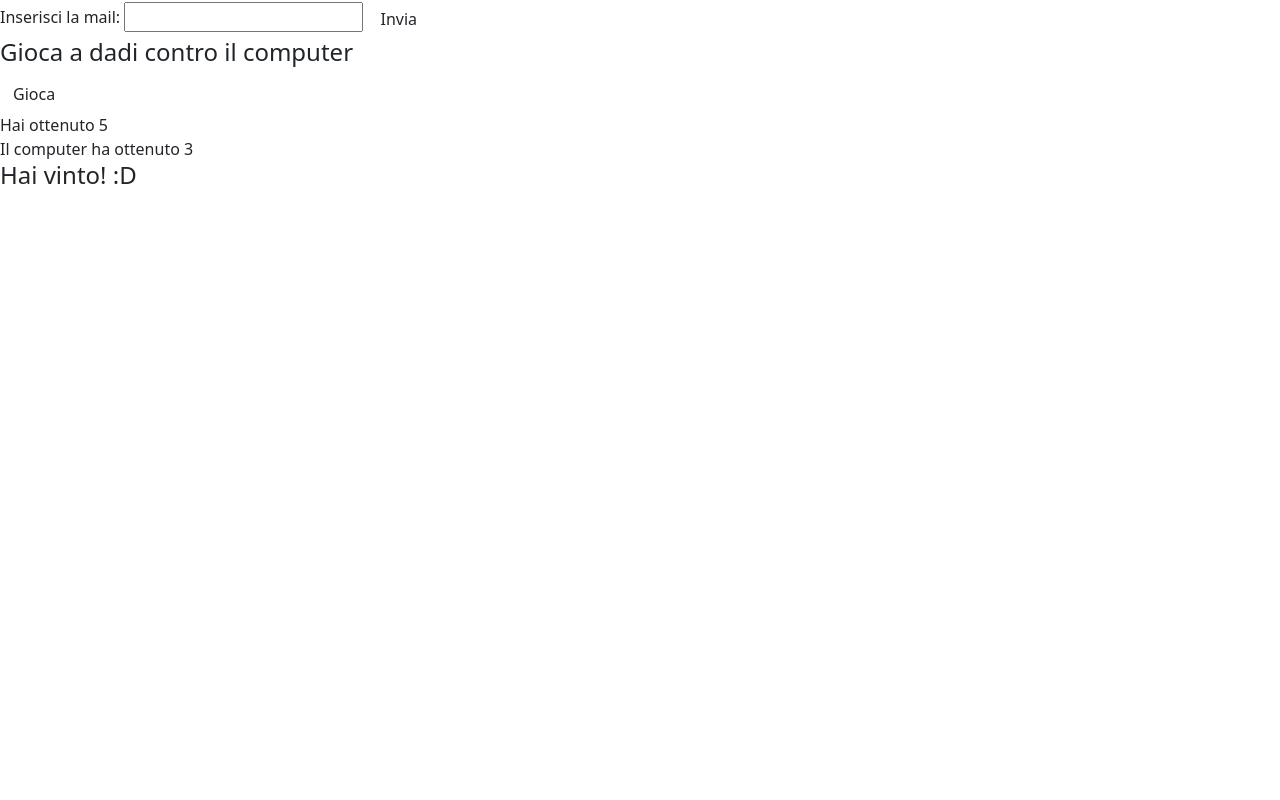
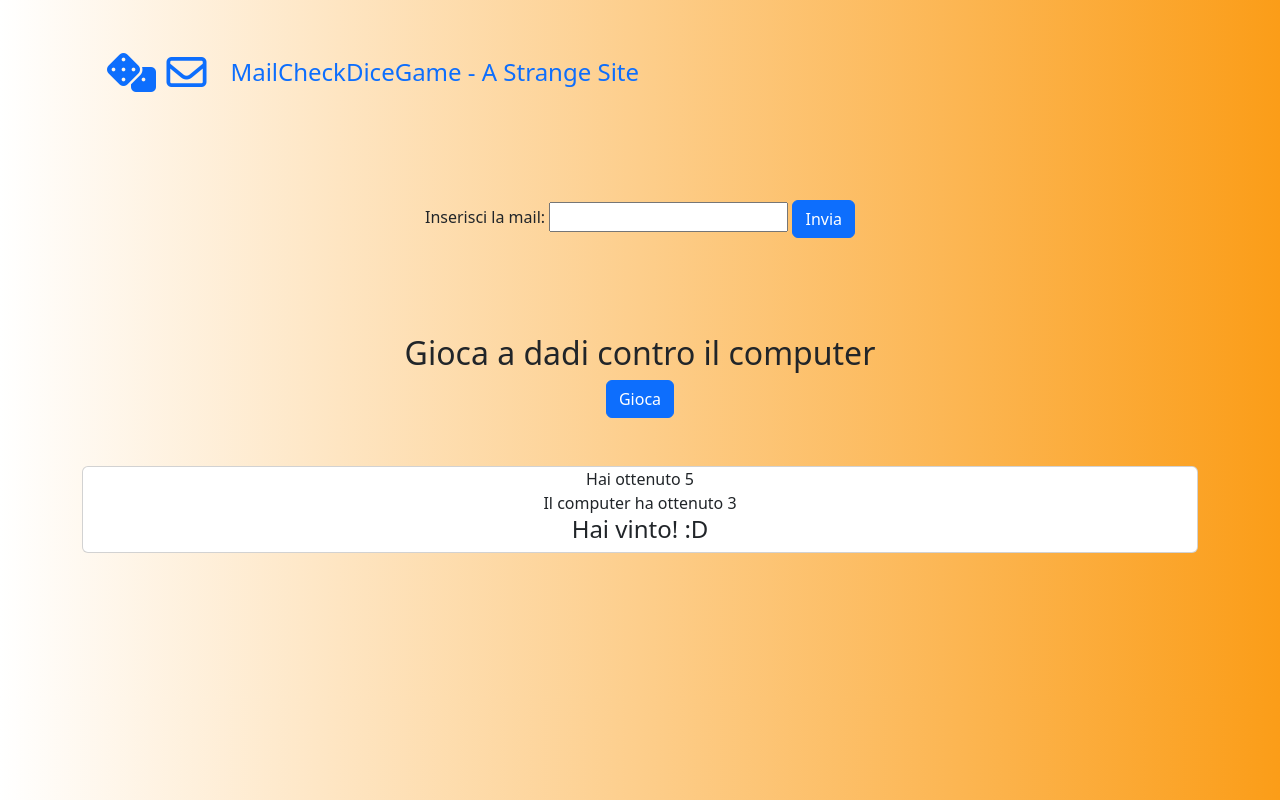
Before and after one commit to G-Lumia/js-mail-dadi, a plain HTML site: page index.html in a window 1280 px wide. Both pictures are taken after a click on the button "Gioca". Drawn offline with nearby package versions, Linux system fonts and the light colour scheme.

Commit message:
added css style

```diff
--- a/css/style.css
+++ b/css/style.css
@@ -0,0 +1,4 @@
+body{
+    background: rgb(255,255,255);
+    background: linear-gradient(90deg, rgba(255,255,255,1) 0%, rgba(251,157,24,1) 100%);
+}
--- a/index.html
+++ b/index.html
@@ -3,24 +3,37 @@
   <head>
     <meta charset="utf-8">
     <meta name="viewport" content="width=device-width, initial-scale=1">
-    <title>Bootstrap demo</title>
+    <title>MailCheckDiceGame</title>
     <link href="https://cdn.jsdelivr.net/npm/bootstrap@5.3.0-alpha1/dist/css/bootstrap.min.css" rel="stylesheet" integrity="sha384-GLhlTQ8iRABdZLl6O3oVMWSktQOp6b7In1Zl3/Jr59b6EGGoI1aFkw7cmDA6j6gD" crossorigin="anonymous">
     <link rel="stylesheet" href="https://cdnjs.cloudflare.com/ajax/libs/font-awesome/6.3.0/css/all.min.css">
     <link rel="stylesheet" href="./css/style.css">
   </head>
   <body>
-    <main>
+    <header class="container my-5">
+        <div class="d-flex text-primary align-items-center">
+            <h1 class="px-4">
+                <i class="fa-solid fa-dice"></i> <i class="fa-regular fa-envelope"></i>
+            </h1>
+            <h4>
+                MailCheckDiceGame - A Strange Site
+            </h4>
+        </div>
+    </header>
+    <main class="container text-center my-5">
+        <!-- email check -->
+        <section class="py-5">
+            <label for="input-email">Inserisci la mail:</label>
+            <input type="email" id="input-email">
+            <button class="btn btn-primary" id="send-email"> Invia </button>
+            <div class="d-none" id="emailCheck"> </div>
+        </section>
 
-        <!-- email check -->
-        <label for="input-email">Inserisci la mail:</label>
-        <input type="email" id="input-email">
-        <button class="btn" id="send-email"> Invia </button>
-        <div class="d-none" id="email-check"> </div>
         <!-- dice game -->
-
-        <h4> Gioca a dadi contro il computer </h4>
-        <button class="btn" id="diceButton"> Gioca </button>
-        <div class="d-none" id="diceGame"> </div>
+        <section class="py-5">
+            <h2> Gioca a dadi contro il computer </h2>
+            <button class="btn btn-primary" id="diceButton"> Gioca </button>
+            <div class="d-none" id="diceGame"> </div>
+        </section>
 
     </main>
     <script src="https://cdn.jsdelivr.net/npm/bootstrap@5.3.0-alpha1/dist/js/bootstrap.bundle.min.js" integrity="sha384-w76AqPfDkMBDXo30jS1Sgez6pr3x5MlQ1ZAGC+nuZB+EYdgRZgiwxhTBTkF7CXvN" crossorigin="anonymous"></script>
--- a/js/myscript.js
+++ b/js/myscript.js
@@ -1,6 +1,7 @@
 // Chiedi all’utente la sua email,
 // controlla che sia nella lista di chi può accedere,
-// stampa un messaggio appropriato sull’esito del controllo.Gioco dei dadi
+// stampa un messaggio appropriato sull’esito del controllo.
+// Gioco dei dadi
 // Generare un numero random da 1 a 6, sia per il giocatore sia per il computer.
 // Stabilire il vincitore, in base a chi fa il punteggio più alto.
 
@@ -10,6 +11,8 @@ const mailList = ["pincopanco@gmail.com" , "boolean-boy@gmail.com" , "afakemail@
 
 const send = document.getElementById("send-email");
 send.addEventListener("click" , checkMail);
+const emailCheck = document.getElementById("emailCheck");
+emailCheck.classList.remove("d-none");
 
 function checkMail()
 {
@@ -17,12 +20,12 @@ function checkMail()
 
     if (mailList.includes(mail))
     {
-        console.log("Mail accettata, benvenuto");
+        emailCheck.innerHTML= `Mail accettata, benvenuto`;
 
     }
     else
     {
-        console.log("Mail rifiutata, accesso bloccato");
+        emailCheck.innerHTML = `Accesso rifiutato`;
     }
 }
 
@@ -38,17 +41,17 @@ function diceGame()
 
     if(playerDice == computerDice)
     {
-        diceGame.innerHTML = `Hai ottenuto ${playerDice} <br> Il computer ha ottenuto ${computerDice} <br> <h4> Pareggio! :/ </h4>`
+        diceGame.innerHTML = `<div class="card my-5"> Hai ottenuto ${playerDice} <br> Il computer ha ottenuto ${computerDice} <br> <h4> Pareggio! :/ </h4> </div>`
     }
     else
     {
         if(playerDice > computerDice)
         {
-            diceGame.innerHTML = `Hai ottenuto ${playerDice} <br> Il computer ha ottenuto ${computerDice} <br> <h4> Hai vinto! :D </h4>`
+            diceGame.innerHTML = `<div class="card my-5"> Hai ottenuto ${playerDice} <br> Il computer ha ottenuto ${computerDice} <br> <h4> Hai vinto! :D </h4> </div>`
         }
         else
         {
-            diceGame.innerHTML = `Hai ottenuto ${playerDice} <br> Il computer ha ottenuto ${computerDice} <br> <h4> Hai perso :( </h4>`
+            diceGame.innerHTML = `<div class="card my-5"> Hai ottenuto ${playerDice} <br> Il computer ha ottenuto ${computerDice} <br> <h4> Hai perso :( </h4> </div>`
         }
     }
 }
```
